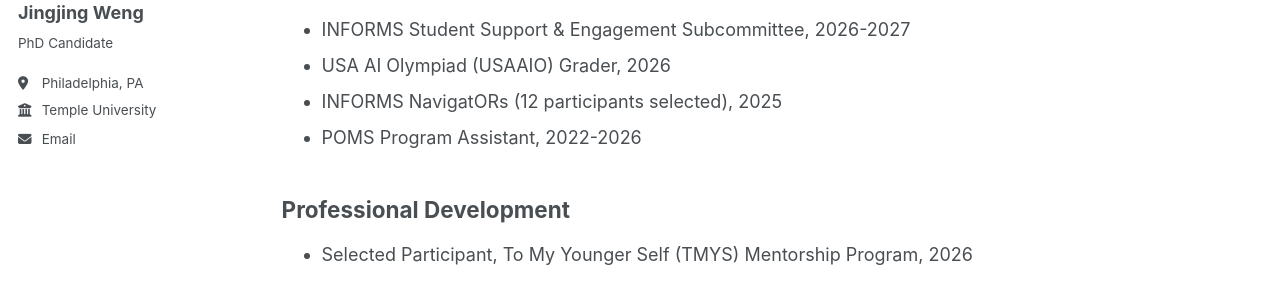
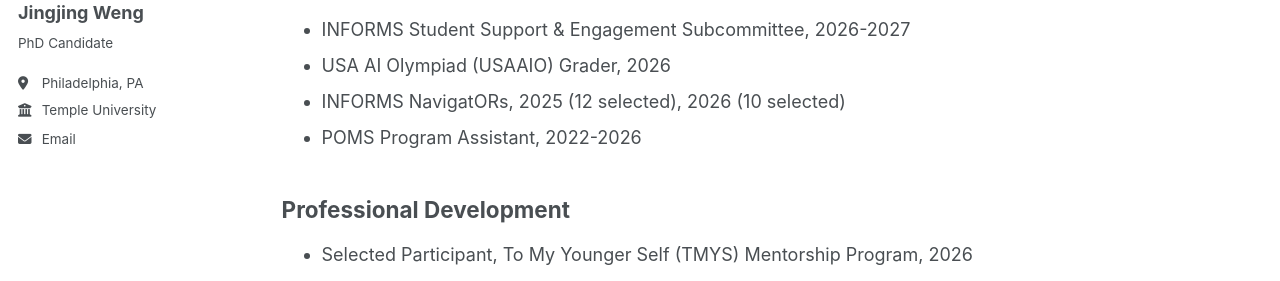
Before and after one commit to JingjingWeng/JingjingWeng.github.io, a Jekyll site: the page built from _pages/service.md, in a window 1280 px wide and 900 px high, scrolled down 618 px. Shown: the part 260-541 px from the top of the window. Built offline with Jekyll 4.4.1, drawn with Linux system fonts in a browser that asks for light colours; a script bundle is joined from its source files by our own code; library files that are not in the unit come from our copies.

Commit message:
Update service.md

```diff
--- a/_pages/service.md
+++ b/_pages/service.md
@@ -28,7 +28,7 @@ author_profile: true
 ## Community Service
 * INFORMS Student Support & Engagement Subcommittee, 2026-2027
 * USA AI Olympiad (USAAIO) Grader, 2026
-* INFORMS NavigatORs (12 participants selected), 2025
+* INFORMS NavigatORs, 2025 (12 selected), 2026 (10 selected)
 * POMS Program Assistant, 2022-2026
 
 ## Professional Development
```
